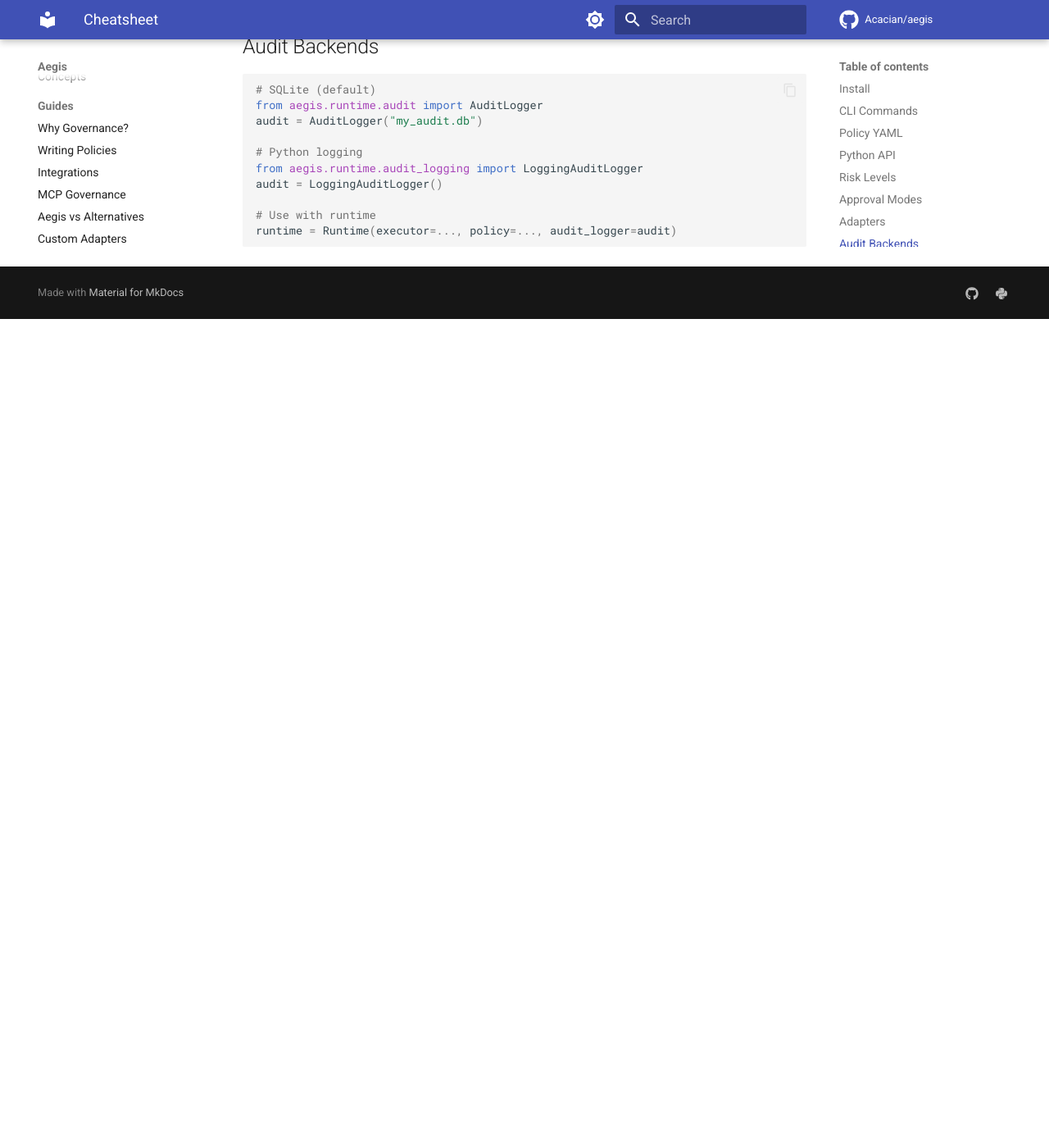
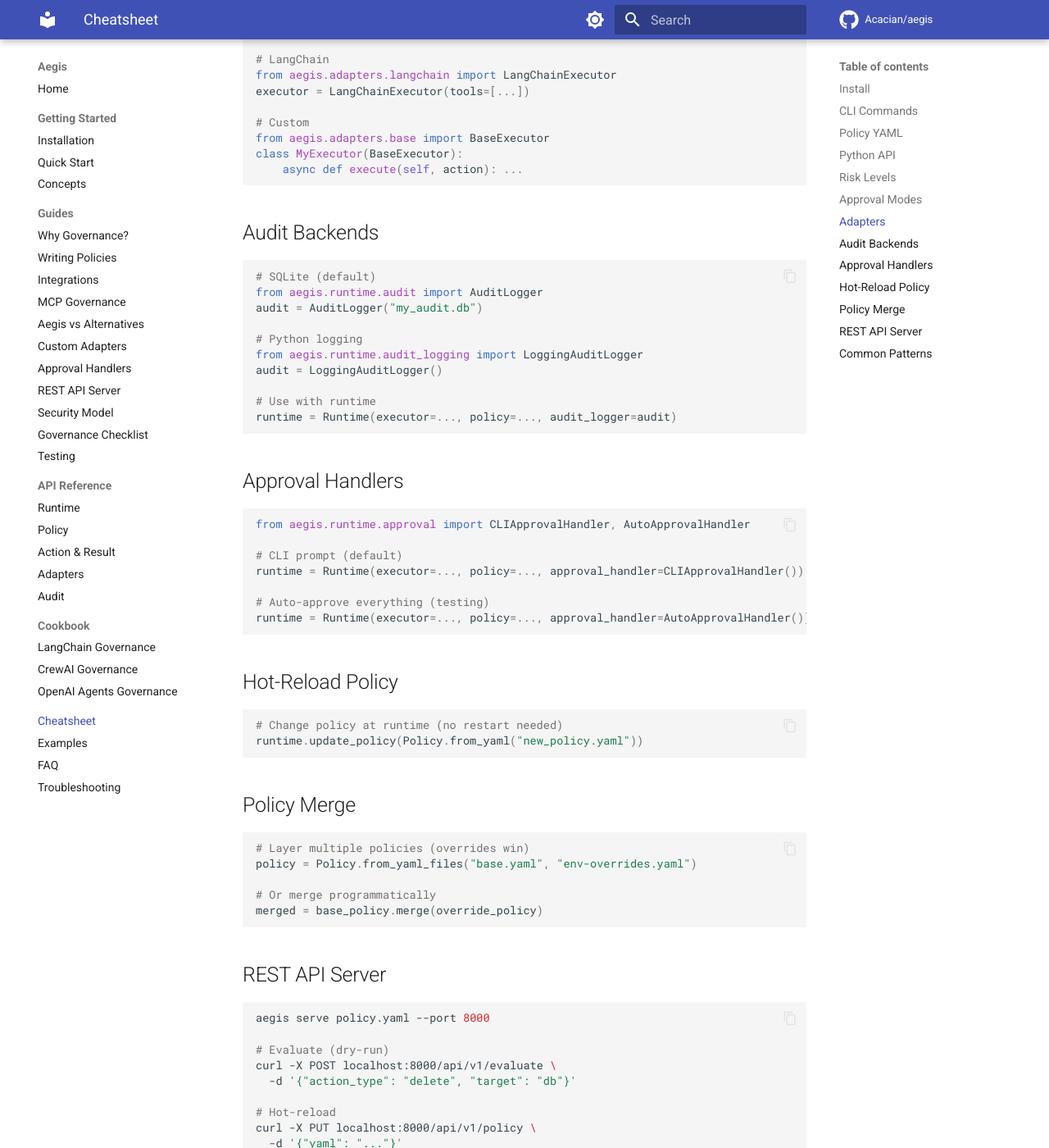
Before and after one commit to Acacian/aegis, an MkDocs documentation site: the page built from docs/cheatsheet.md, in a window 1280 px wide and 1400 px high, scrolled down 2911 px. Shown: the whole window at 82% size. Built offline with MkDocs 1.6.1 and Material for MkDocs 9.7.7, drawn with Linux system fonts in a browser that asks for light colours; comment, search, counter and statistics services are not loaded; before the commit the page ends 3300 px from its top, so only the background shows below that; some of the changed text lies outside the part shown.

Commit message:
docs: expand cheatsheet with CLI commands, approval, hot-reload, REST API
Added missing CLI commands (simulate, serve, stats, tail), approval
handlers, policy merge, hot-reload, REST API examples, and common
patterns (retry, hooks).

Co-Authored-By: Claude Opus 4.6 <noreply@anthropic.com>

````diff
--- a/docs/cheatsheet.md
+++ b/docs/cheatsheet.md
@@ -21,6 +21,11 @@ pip install 'agent-aegis[all]'           # Everything
 | `aegis audit --format json` | JSON output |
 | `aegis audit --format jsonl -o out.jsonl` | Export as JSONL |
 | `aegis audit --session abc123` | Filter by session |
+| `aegis audit --tail` | Live monitoring (1s poll) |
+| `aegis audit --risk-level HIGH` | Filter by risk |
+| `aegis stats` | Rule statistics |
+| `aegis simulate policy.yaml read:crm delete:db` | Test policies without executing |
+| `aegis serve policy.yaml --port 8000` | Start REST API server |
 
 ## Policy YAML
 
@@ -126,3 +131,67 @@ audit = LoggingAuditLogger()
 # Use with runtime
 runtime = Runtime(executor=..., policy=..., audit_logger=audit)
 ```
+
+## Approval Handlers
+
+```python
+from aegis.runtime.approval import CLIApprovalHandler, AutoApprovalHandler
+
+# CLI prompt (default)
+runtime = Runtime(executor=..., policy=..., approval_handler=CLIApprovalHandler())
+
+# Auto-approve everything (testing)
+runtime = Runtime(executor=..., policy=..., approval_handler=AutoApprovalHandler())
+```
+
+## Hot-Reload Policy
+
+```python
+# Change policy at runtime (no restart needed)
+runtime.update_policy(Policy.from_yaml("new_policy.yaml"))
+```
+
+## Policy Merge
+
+```python
+# Layer multiple policies (overrides win)
+policy = Policy.from_yaml_files("base.yaml", "env-overrides.yaml")
+
+# Or merge programmatically
+merged = base_policy.merge(override_policy)
+```
+
+## REST API Server
+
+```bash
+aegis serve policy.yaml --port 8000
+
+# Evaluate (dry-run)
+curl -X POST localhost:8000/api/v1/evaluate \
+  -d '{"action_type": "delete", "target": "db"}'
+
+# Hot-reload
+curl -X PUT localhost:8000/api/v1/policy \
+  -d '{"yaml": "..."}'
+```
+
+## Common Patterns
+
+```python
+# Retry with rollback
+runtime = Runtime(
+    executor=MyExecutor(),
+    policy=policy,
+    max_retries=3,
+    retry_backoff=1.0,
+)
+
+# Runtime hooks
+async def on_block(action, decision):
+    alert(f"Blocked: {action.type}")
+
+runtime = Runtime(
+    executor=..., policy=...,
+    on_decision=on_block,
+)
+```
````
